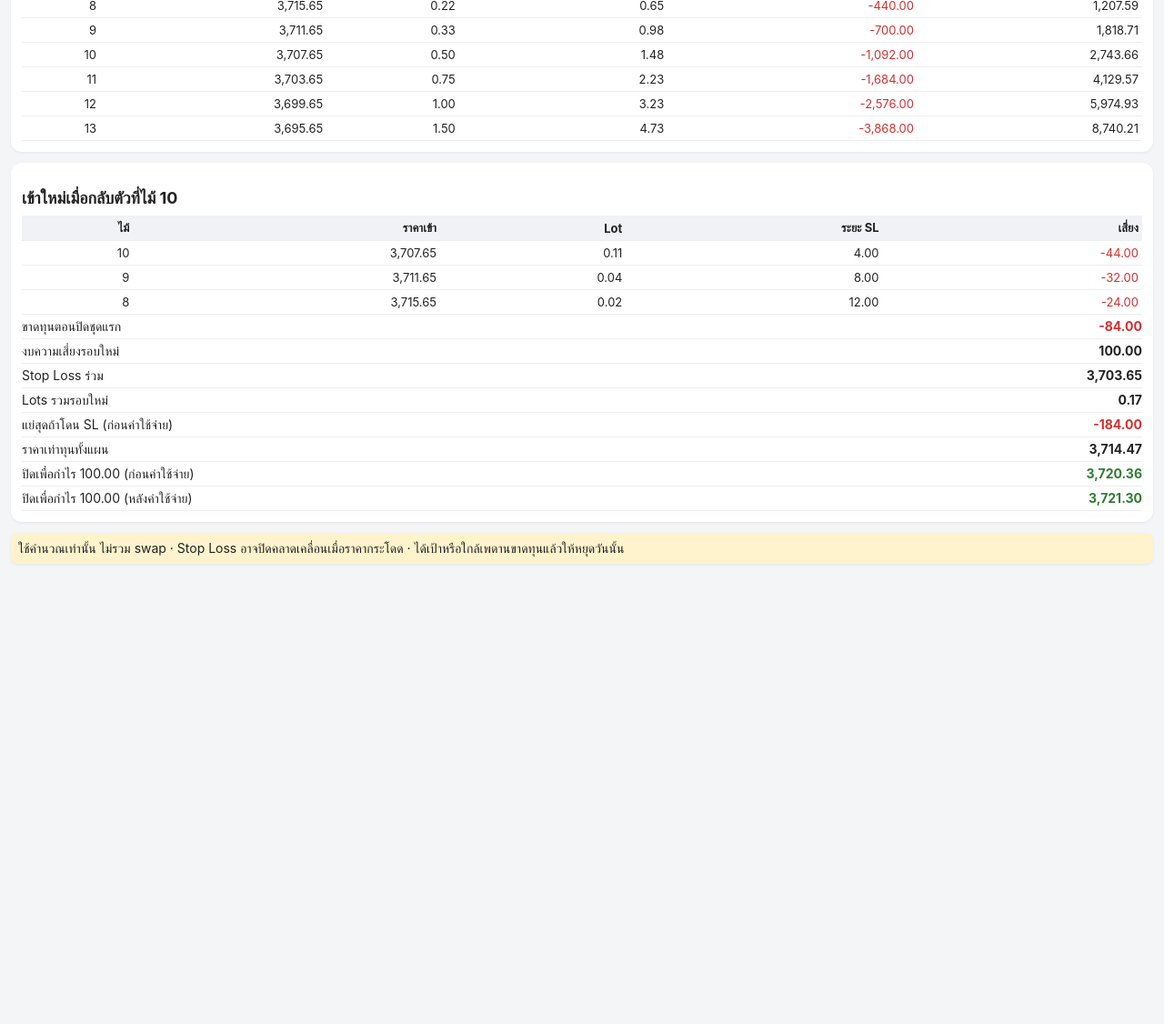
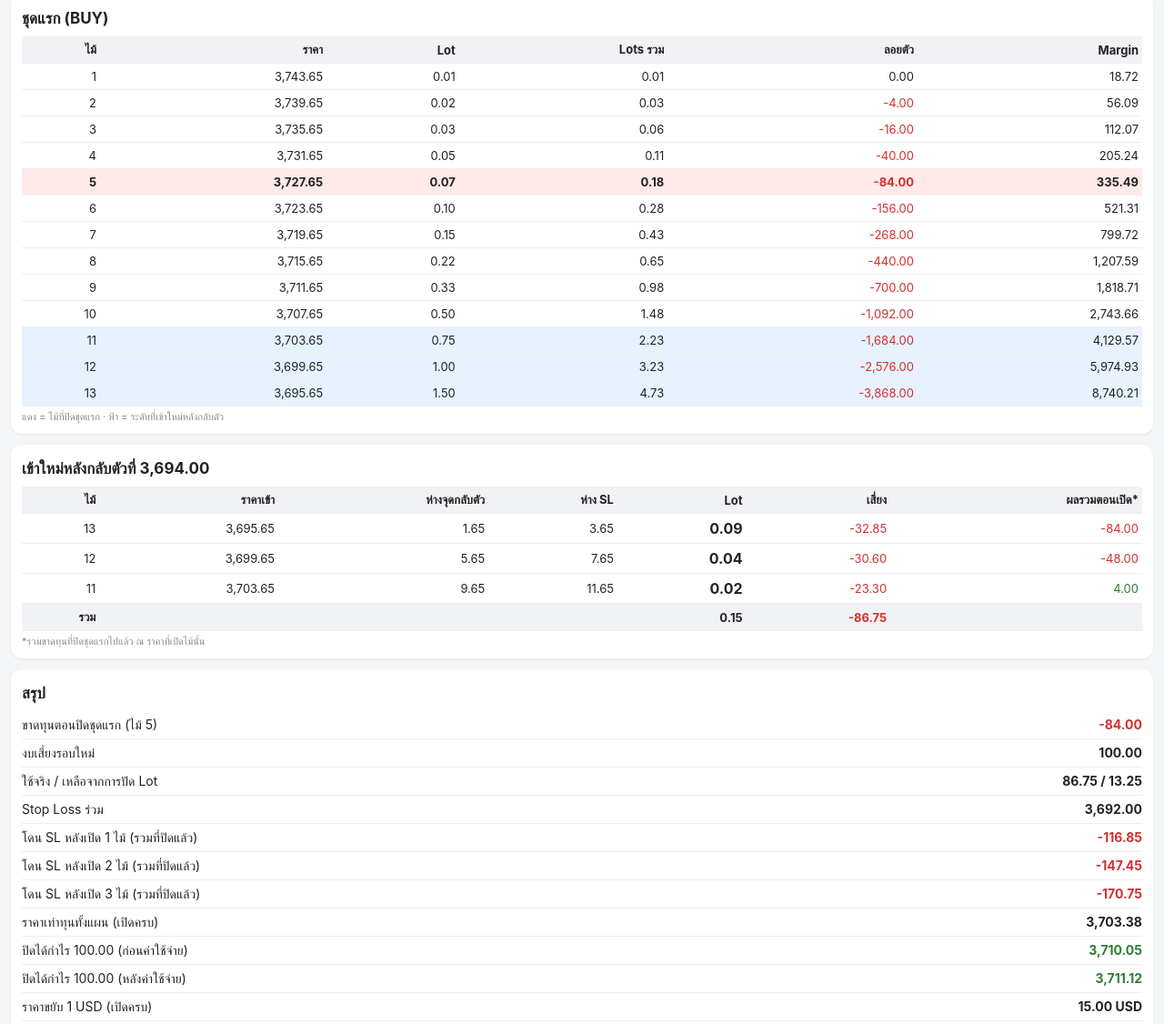
Before and after one commit to do631/grid-calc, a plain HTML site: page index.html in a window 1280 px wide. Shown: the part 729-1855 px from the top of the page at 91% size. Before the commit the page ends 1373 px from the top, so only its background shows below. Drawn offline with Linux system fonts and the light colour scheme.

Commit message:
Update index.html

```diff
--- a/index.html
+++ b/index.html
@@ -8,26 +8,31 @@
 <title>Grid Calc</title>
 <style>
   body{font-family:-apple-system,sans-serif;margin:0;padding:12px;background:#f4f5f7;color:#222}
-  h2{font-size:18px;margin:16px 0 8px}
+  h2{font-size:17px;margin:4px 0 10px}
   .card{background:#fff;border-radius:12px;padding:12px;margin-bottom:12px;box-shadow:0 1px 3px #0001}
   .grid{display:grid;grid-template-columns:1fr 1fr;gap:8px}
-  label{font-size:12px;color:#666;display:block}
+  .full{grid-column:1/3}
+  .sec{grid-column:1/3;font-size:13px;font-weight:bold;color:#0a7cff;margin-top:6px;border-top:1px solid #eee;padding-top:8px}
+  label{font-size:12px;color:#666;display:block;margin-bottom:2px}
   input,select{width:100%;box-sizing:border-box;font-size:16px;padding:8px;border:1px solid #ccc;border-radius:8px}
-  .full{grid-column:1/3}
-  button{width:100%;padding:12px;font-size:17px;border:0;border-radius:10px;background:#0a7cff;color:#fff;margin-top:8px}
+  button{width:100%;padding:13px;font-size:17px;border:0;border-radius:10px;background:#0a7cff;color:#fff;margin-top:10px}
   table{width:100%;border-collapse:collapse;font-size:13px}
-  th,td{padding:5px 4px;text-align:right;border-bottom:1px solid #eee}
+  th,td{padding:6px 4px;text-align:right;border-bottom:1px solid #eee}
   th{background:#f0f2f5}
   tr.cut{background:#ffe9e9;font-weight:bold}
+  tr.re{background:#e6f2ff}
+  .big{font-size:16px;font-weight:bold}
   .neg{color:#d32f2f}.pos{color:#2e7d32}
-  .warn{background:#fff3cd;padding:8px;border-radius:8px;font-size:14px}
-  .kv{display:flex;justify-content:space-between;padding:4px 0;border-bottom:1px solid #eee;font-size:14px}
+  .kv{display:flex;justify-content:space-between;padding:6px 0;border-bottom:1px solid #eee;font-size:14px}
+  .warn{background:#fff3cd;padding:10px;border-radius:8px;font-size:14px}
+  .hint{font-size:11px;color:#888;margin-top:4px}
 </style>
 </head>
 <body>
 
 <div class="card">
   <div class="grid">
+    <div class="sec">ชุดแรก (Grid)</div>
     <div><label>ฝั่ง</label>
       <select id="side"><option>BUY</option><option>SELL</option></select></div>
     <div><label>ราคาไม้ที่ 1</label><input id="entry" type="number" step="0.01" value="3743.65"></div>
@@ -35,8 +40,18 @@
     <div><label>Leverage 1:</label><input id="lev" type="number" value="200"></div>
     <div class="full"><label>Lot ตามตาราง (คั่นด้วย ,)</label>
       <input id="lots" value="0.01,0.02,0.03,0.05,0.07,0.10,0.15,0.22,0.33,0.50,0.75,1.00,1.50"></div>
-    <div><label>ปิดชุดแรกที่ไม้</label><input id="cut" type="number" value="5"></div>
-    <div><label>กลับตัวที่ไม้</label><input id="rev" type="number" value="10"></div>
+    <div class="full"><label>ปิดชุดแรกที่ไม้</label><input id="cut" type="number" value="5"></div>
+
+    <div class="sec">จุดกลับตัว → เข้าใหม่ 3 ไม้</div>
+    <div><label>ราคาจุดกลับตัว (ต่ำสุด/สูงสุด)</label>
+      <input id="low" type="number" step="0.01" value="3694.00"></div>
+    <div><label>SL เลยจุดกลับตัว (USD)</label>
+      <input id="slBuf" type="number" step="0.01" value="2"></div>
+    <div class="full"><label>สัดส่วนงบเสี่ยง 3 ไม้ (คั่นด้วย ,)</label>
+      <input id="split" value="1,1,1">
+      <div class="hint">1,1,1 = ทุกไม้เสี่ยงเท่ากัน · 44,32,24 = ให้น้ำหนักไม้แรกมากกว่า</div></div>
+
+    <div class="sec">เงินและเป้าหมาย</div>
     <div><label>ขาดทุนสูงสุด/วัน</label><input id="maxLoss" type="number" value="200"></div>
     <div><label>เผื่อค่าใช้จ่าย</label><input id="buf" type="number" value="16"></div>
     <div class="full"><label>เป้ากำไรสุทธิ (USD)</label><input id="target" type="number" value="100"></div>
@@ -48,82 +63,115 @@
 
 <script>
 const $ = id => document.getElementById(id);
-const IDS = ["side","entry","step","lev","lots","cut","rev","maxLoss","buf","target"];
+const IDS = ["side","entry","step","lev","lots","cut","low","slBuf","split","maxLoss","buf","target"];
+const C = 100; // 1 lot = 100 oz
 const f = n => n.toLocaleString("en-US",{minimumFractionDigits:2,maximumFractionDigits:2});
 const cls = n => n < 0 ? "neg" : (n > 0 ? "pos" : "");
 
-IDS.forEach(id => { const v = localStorage.getItem("gc_"+id); if (v !== null) $(id).value = v; });
+IDS.forEach(id => { const v = localStorage.getItem("gc2_"+id); if (v !== null) $(id).value = v; });
 
 function calc(){
-  IDS.forEach(id => localStorage.setItem("gc_"+id, $(id).value));
-  const d = $("side").value === "BUY" ? 1 : -1, C = 100;
+  IDS.forEach(id => localStorage.setItem("gc2_"+id, $(id).value));
+  const side = $("side").value, d = side === "BUY" ? 1 : -1;
   const entry = +$("entry").value, step = +$("step").value, lev = +$("lev").value;
   const lots = $("lots").value.split(",").map(Number).filter(x => x > 0);
-  const cut = +$("cut").value, rev = +$("rev").value;
+  const cut = +$("cut").value, low = +$("low").value, slBuf = +$("slBuf").value;
+  const w = $("split").value.split(",").map(Number).filter(x => x > 0);
   const maxLoss = +$("maxLoss").value, buf = +$("buf").value, target = +$("target").value;
-  const split = [0.44, 0.32, 0.24];
+  const out = $("out");
+
+  if (step <= 0 || cut < 1 || lots.length < cut || w.length === 0 || slBuf < 0) {
+    out.innerHTML = `<div class="card warn">ตรวจค่าที่กรอก: ระยะห่างต้องมากกว่า 0, Lot ในตารางต้องครบถึงไม้ที่ปิด, ต้องมีสัดส่วนงบ และระยะ SL ต้องไม่ติดลบ</div>`;
+    return;
+  }
 
   const price = i => +(entry - d*(i-1)*step).toFixed(2);
-  const pnl = (pos, p) => pos.reduce((s,[e,l]) => s + l*C*d*(p-e), 0);
+  const pnl = (pos, p) => pos.reduce((s,[e,l]) => s + l*C*d*(p - e), 0);
 
-  // ตารางเปิดสะสมชุดแรก
+  // หาระดับเข้าใหม่: ระดับ grid แรกที่อยู่ถัดจากจุดกลับตัวไปทางราคาฟื้น แล้วไล่อีก 2 ระดับ
+  const k = d*(entry - low)/step;
+  const i1 = Math.ceil(k - 1e-9);
+  const lvls = [];
+  for (let j = 0; j < 3 && i1 - j >= 1; j++) lvls.push(i1 - j);
+
+  // ตารางชุดแรก
   let pos = [], rows = "";
-  lots.forEach((l,k) => {
-    const i = k+1, p = price(i);
-    pos.push([p,l]);
-    const tl = pos.reduce((s,x) => s + x[1], 0), fl = pnl(pos,p);
-    rows += `<tr${i===cut?' class="cut"':''}><td>${i}</td><td>${f(p)}</td><td>${l.toFixed(2)}</td>
-      <td>${tl.toFixed(2)}</td><td class="${cls(fl)}">${f(fl)}</td><td>${f(tl*C*p/lev)}</td></tr>`;
+  lots.forEach((l, idx) => {
+    const i = idx + 1, p = price(i);
+    pos.push([p, l]);
+    const tl = pos.reduce((s,x) => s + x[1], 0), fl = pnl(pos, p);
+    const c = i === cut ? ' class="cut"' : (lvls.includes(i) ? ' class="re"' : '');
+    rows += `<tr${c}><td>${i}</td><td>${f(p)}</td><td>${l.toFixed(2)}</td><td>${tl.toFixed(2)}</td>
+      <td class="${cls(fl)}">${f(fl)}</td><td>${f(tl*C*p/lev)}</td></tr>`;
+  });
+  let html = `<div class="card"><h2>ชุดแรก (${side})</h2>
+    <table><tr><th>ไม้</th><th>ราคา</th><th>Lot</th><th>Lots รวม</th><th>ลอยตัว</th><th>Margin</th></tr>${rows}</table>
+    <div class="hint">แดง = ไม้ที่ปิดชุดแรก · ฟ้า = ระดับที่เข้าใหม่หลังกลับตัว</div></div>`;
+
+  // ราคากลับตัวก่อนถึงไม้ที่ต้องปิด
+  const cutPrice = price(cut);
+  if (d*(cutPrice - low) < 0) {
+    html += `<div class="card warn">ราคากลับตัวก่อนถึงไม้ ${cut} (${f(cutPrice)}) ชุดแรกยังไม่ถูกปิด จึงไม่ต้องใช้แผนเข้าใหม่</div>`;
+    out.innerHTML = html; return;
+  }
+
+  const cutPos = lots.slice(0, cut).map((l, idx) => [price(idx+1), l]);
+  const cutLoss = +(-pnl(cutPos, cutPrice)).toFixed(2);
+  const budget = +(maxLoss - cutLoss - buf).toFixed(2);
+  if (budget <= 0) {
+    html += `<div class="card warn">งบไม่พอ: ขาดทุนตอนปิด ${f(cutLoss)} + เผื่อค่าใช้จ่าย ${f(buf)} เกินเพดาน ${f(maxLoss)} ควรหยุดวันนี้</div>`;
+    out.innerHTML = html; return;
+  }
+
+  const sl = +(low - d*slBuf).toFixed(2);
+  const ws = lvls.map((_, j) => w[j] ?? w[w.length-1]);
+  const sw = ws.reduce((a,b) => a + b, 0);
+
+  const E = lvls.map((lvl, j) => {
+    const p = price(lvl);
+    const toLow = d*(p - low), dist = d*(p - sl);
+    const lot = Math.floor(budget*ws[j]/sw/(C*dist)*100 + 1e-9) / 100;
+    return { lvl, p, toLow, dist, lot, risk: lot*C*dist };
   });
 
-  // ขาดทุนตอนปิดชุดแรก
-  const cutPos = lots.slice(0,cut).map((l,k) => [price(k+1), l]);
-  const cutLoss = +(-pnl(cutPos, price(cut))).toFixed(2);
-  const budget = +(maxLoss - cutLoss - buf).toFixed(2);
-
-  let html = `<div class="card"><h2>ชุดแรก (${$("side").value})</h2>
-    <table><tr><th>ไม้</th><th>ราคา</th><th>Lot</th><th>Lots รวม</th><th>ลอยตัว</th><th>Margin</th></tr>${rows}</table></div>`;
-
-  if (budget <= 0) {
-    html += `<div class="card warn">งบขาดทุนไม่พอสำหรับรอบใหม่ (ขาดทุนตอนปิด ${f(cutLoss)} + เผื่อค่าใช้จ่าย ${f(buf)} เกิน ${f(maxLoss)})</div>`;
-    $("out").innerHTML = html; return;
+  const total = +E.reduce((s,e) => s + e.lot, 0).toFixed(2);
+  if (total <= 0) {
+    html += `<div class="card warn">Lot เป็น 0 ทั้งหมด — งบน้อยเกินไป หรือ SL ไกลเกินไป</div>`;
+    out.innerHTML = html; return;
   }
 
-  // แผนเข้าใหม่
-  const sl = price(rev+1);
-  let entries = [], er = "";
-  split.forEach((share,j) => {
-    const lvl = rev - j; if (lvl < 1) return;
-    const p = price(lvl), dist = Math.abs(p - sl);
-    const lot = Math.floor(budget*share/(C*dist)/0.01 + 1e-9) * 0.01;
-    const risk = lot*C*dist;
-    entries.push({lvl, p, lot, risk});
-    er += `<tr><td>${lvl}</td><td>${f(p)}</td><td>${lot.toFixed(2)}</td><td>${f(dist)}</td><td class="neg">${f(-risk)}</td></tr>`;
+  let er = "", cum = 0, slRows = "";
+  E.forEach((e, n) => {
+    const opened = E.slice(0, n+1);
+    const atFill = opened.reduce((s,x) => s + x.lot*C*d*(e.p - x.p), 0) - cutLoss;
+    cum += e.risk;
+    er += `<tr><td>${e.lvl}</td><td>${f(e.p)}</td><td>${f(e.toLow)}</td><td>${f(e.dist)}</td>
+      <td class="big">${e.lot.toFixed(2)}</td><td class="neg">${f(-e.risk)}</td><td class="${cls(atFill)}">${f(atFill)}</td></tr>`;
+    slRows += `<div class="kv"><span>โดน SL หลังเปิด ${n+1} ไม้ (รวมที่ปิดแล้ว)</span><b class="neg">${f(-(cutLoss + cum))}</b></div>`;
   });
 
-  const total = entries.reduce((s,e) => s + e.lot, 0);
-  if (total <= 0) {
-    html += `<div class="card warn">Lot ที่คำนวณได้เป็น 0 — งบน้อยเกินไปหรือระยะ Stop Loss ไกลเกินไป</div>`;
-    $("out").innerHTML = html; return;
-  }
-  const base = C * entries.reduce((s,e) => s + e.lot*e.p, 0);
+  const base = C * E.reduce((s,e) => s + e.lot*e.p, 0);
   const tp = t => (base + d*t) / (C*total);
-  const worst = cutLoss + entries.reduce((s,e) => s + e.risk, 0);
 
-  html += `<div class="card"><h2>เข้าใหม่เมื่อกลับตัวที่ไม้ ${rev}</h2>
-    <table><tr><th>ไม้</th><th>ราคาเข้า</th><th>Lot</th><th>ระยะ SL</th><th>เสี่ยง</th></tr>${er}</table>
-    <div class="kv"><span>ขาดทุนตอนปิดชุดแรก</span><b class="neg">${f(-cutLoss)}</b></div>
-    <div class="kv"><span>งบความเสี่ยงรอบใหม่</span><b>${f(budget)}</b></div>
+  html += `<div class="card"><h2>เข้าใหม่หลังกลับตัวที่ ${f(low)}</h2>
+    <table><tr><th>ไม้</th><th>ราคาเข้า</th><th>ห่างจุดกลับตัว</th><th>ห่าง SL</th><th>Lot</th><th>เสี่ยง</th><th>ผลรวมตอนเปิด*</th></tr>${er}
+    <tr><th>รวม</th><th></th><th></th><th></th><th>${total.toFixed(2)}</th><th class="neg">${f(-cum)}</th><th></th></tr></table>
+    <div class="hint">*รวมขาดทุนที่ปิดชุดแรกไปแล้ว ณ ราคาที่เปิดไม้นั้น</div></div>
+
+  <div class="card"><h2>สรุป</h2>
+    <div class="kv"><span>ขาดทุนตอนปิดชุดแรก (ไม้ ${cut})</span><b class="neg">${f(-cutLoss)}</b></div>
+    <div class="kv"><span>งบเสี่ยงรอบใหม่</span><b>${f(budget)}</b></div>
+    <div class="kv"><span>ใช้จริง / เหลือจากการปัด Lot</span><b>${f(cum)} / ${f(budget - cum)}</b></div>
     <div class="kv"><span>Stop Loss ร่วม</span><b>${f(sl)}</b></div>
-    <div class="kv"><span>Lots รวมรอบใหม่</span><b>${total.toFixed(2)}</b></div>
-    <div class="kv"><span>แย่สุดถ้าโดน SL (ก่อนค่าใช้จ่าย)</span><b class="neg">${f(-worst)}</b></div>
-    <div class="kv"><span>ราคาเท่าทุนทั้งแผน</span><b>${f(tp(cutLoss))}</b></div>
-    <div class="kv"><span>ปิดเพื่อกำไร ${f(target)} (ก่อนค่าใช้จ่าย)</span><b class="pos">${f(tp(target+cutLoss))}</b></div>
-    <div class="kv"><span>ปิดเพื่อกำไร ${f(target)} (หลังค่าใช้จ่าย)</span><b class="pos">${f(tp(target+cutLoss+buf))}</b></div>
+    ${slRows}
+    <div class="kv"><span>ราคาเท่าทุนทั้งแผน (เปิดครบ)</span><b>${f(tp(cutLoss))}</b></div>
+    <div class="kv"><span>ปิดได้กำไร ${f(target)} (ก่อนค่าใช้จ่าย)</span><b class="pos">${f(tp(target + cutLoss))}</b></div>
+    <div class="kv"><span>ปิดได้กำไร ${f(target)} (หลังค่าใช้จ่าย)</span><b class="pos">${f(tp(target + cutLoss + buf))}</b></div>
+    <div class="kv"><span>ราคาขยับ 1 USD (เปิดครบ)</span><b>${f(total*C)} USD</b></div>
   </div>
-  <div class="card warn">ใช้คำนวณเท่านั้น ไม่รวม swap · Stop Loss อาจปิดคลาดเคลื่อนเมื่อราคากระโดด · ได้เป้าหรือใกล้เพดานขาดทุนแล้วให้หยุดวันนั้น</div>`;
+  <div class="card warn">เปิดไม้ 2–3 เฉพาะเมื่อราคาฟื้นไปถึงจริง · ห้ามถัวเพิ่มตอนราคาสวน · โดน SL หรือถึงเป้าแล้วหยุดวันนั้น · ยังไม่รวม swap และ SL อาจคลาดเคลื่อนเมื่อราคากระโดด</div>`;
 
-  $("out").innerHTML = html;
+  out.innerHTML = html;
 }
 calc();
 </script>
```
